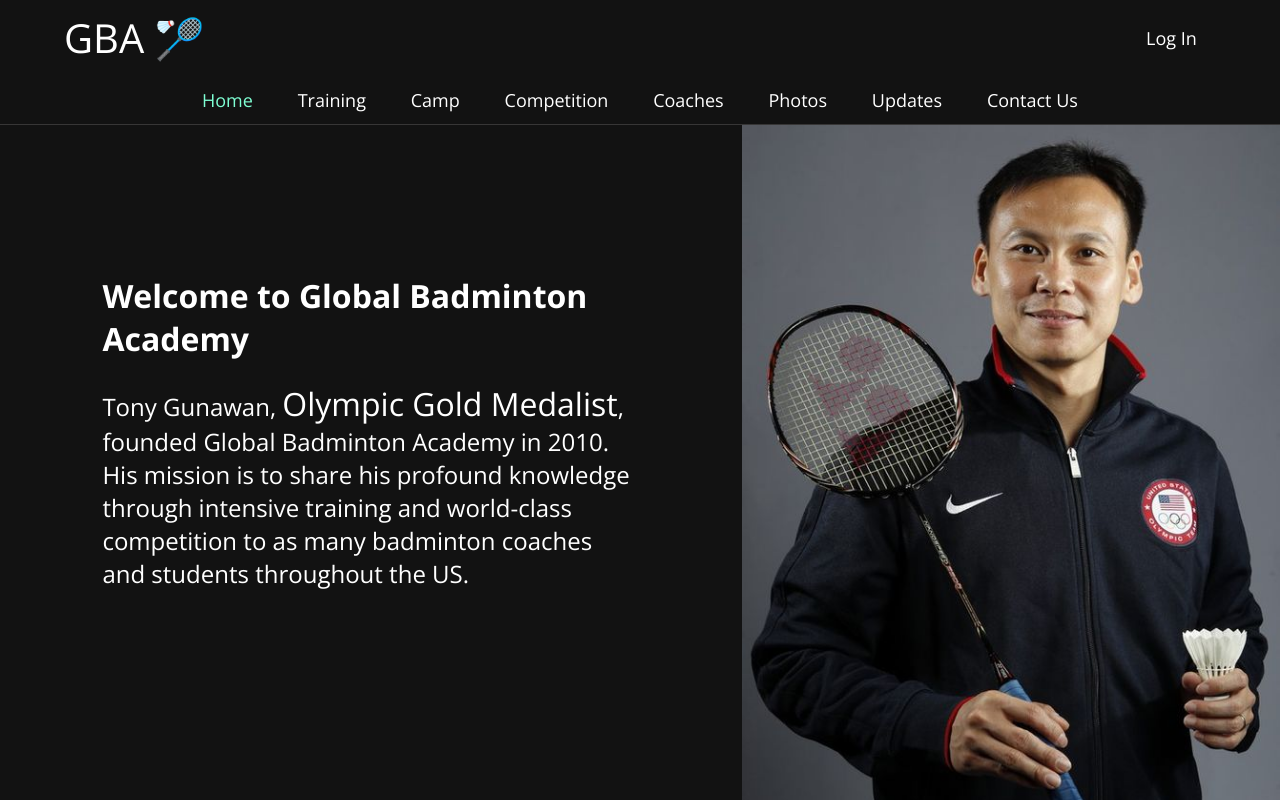
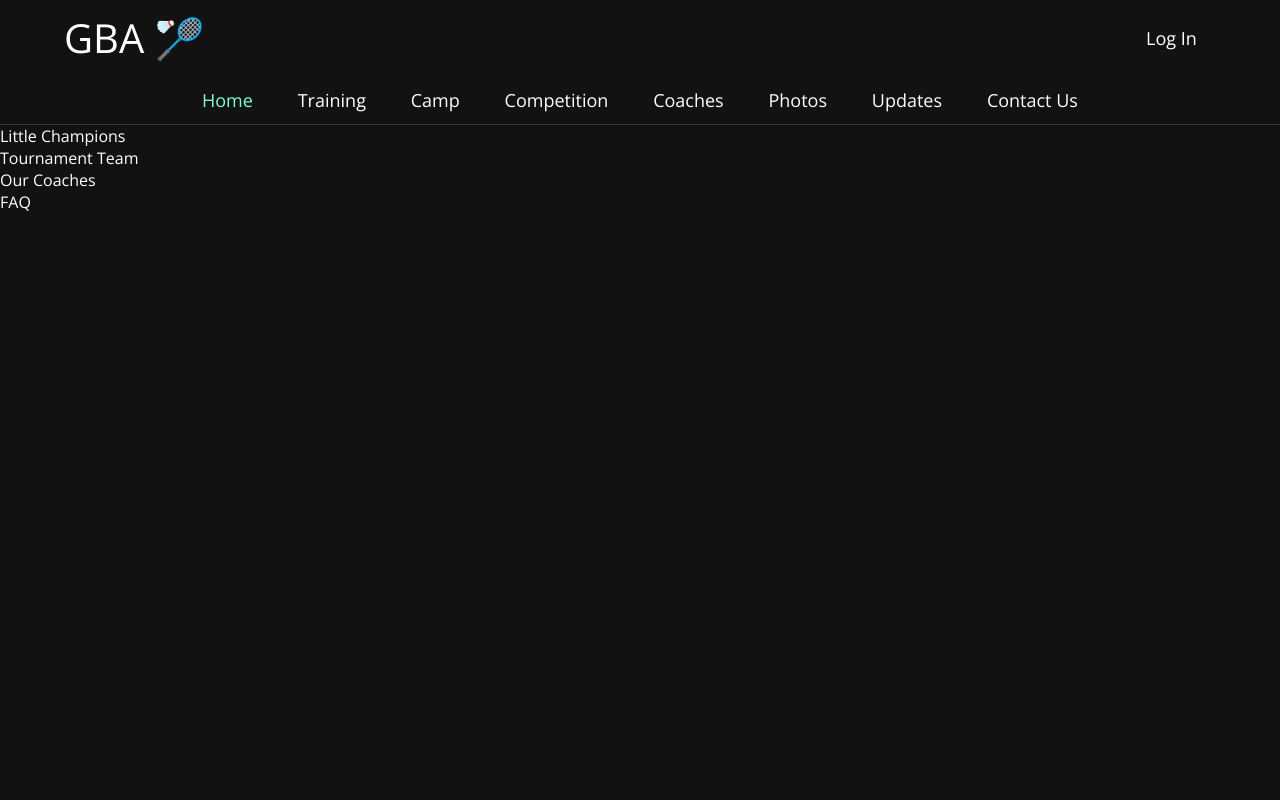
Before and after one commit to ConnorLam/GBA_Website, a React (Create React App) app in the folder react-app/: page / in a window 1280 px wide. Built offline with nearby package versions, Linux system fonts and the light colour scheme; no server answers.

Commit message:
making changes to splash and coaches page

```diff
--- a/react-app/src/components/Coaches/Coaches.css
+++ b/react-app/src/components/Coaches/Coaches.css
@@ -54,7 +54,7 @@
 }
 
 #megumi{
-    object-position: 100% 0%;
+    object-position: bottom;
 }
 
 #chris{
--- a/react-app/src/components/Splash/Splash.js
+++ b/react-app/src/components/Splash/Splash.js
@@ -47,26 +47,36 @@ const Splash = () => {
     //       <h1>Global Badminton Academy</h1>
     //     </div> */}
     //   </div>
-    <div className="splash-wrapper">
-        <div className="splash-info">
-            <div>
-                <h1>
-                    Welcome to Global Badminton Academy
-                </h1>
-            </div>
-            <div className="coach-intro">
-                Tony Gunawan, <span className="x-large-font">Olympic Gold Medalist</span>, founded Global Badminton Academy
-                in 2010. His mission is to share his profound knowledge through intensive training
-                and world-class competition to as many badminton coaches and students
-                throughout the US.
-{/*
-                <br/>
-                <br/>
-                ADD MIND BODY LINK */}
-            </div>
+    // <div className="splash-wrapper">
+    //     <div className="splash-info">
+    //         <div>
+    //             <h1>
+    //                 Welcome to Global Badminton Academy
+    //             </h1>
+    //         </div>
+    //         <div className="coach-intro">
+    //             Tony Gunawan, <span className="x-large-font">Olympic Gold Medalist</span>, founded Global Badminton Academy
+    //             in 2010. His mission is to share his profound knowledge through intensive training
+    //             and world-class competition to as many badminton coaches and students
+    //             throughout the US.
+    //         </div>
+    //     </div>
+    //     <div className="splash-picture">
+    //         <img className='picture' src={tony} alt=''/>
+    //     </div>
+    // </div>
+    <div className="four-quadrants white">
+        <div className="quadrant-1">
+            Little Champions
+        </div >
+        <div className="quadrant-2">
+            Tournament Team
         </div>
-        <div className="splash-picture">
-            <img className='picture' src={tony} alt=''/>
+        <div className="quadrant-3">
+            Our Coaches
+        </div>
+        <div className="quadrant-4">
+            FAQ
         </div>
     </div>
     );
```
Also changed, not shown: 1 other file (tests, documents, lock files or other folders).
